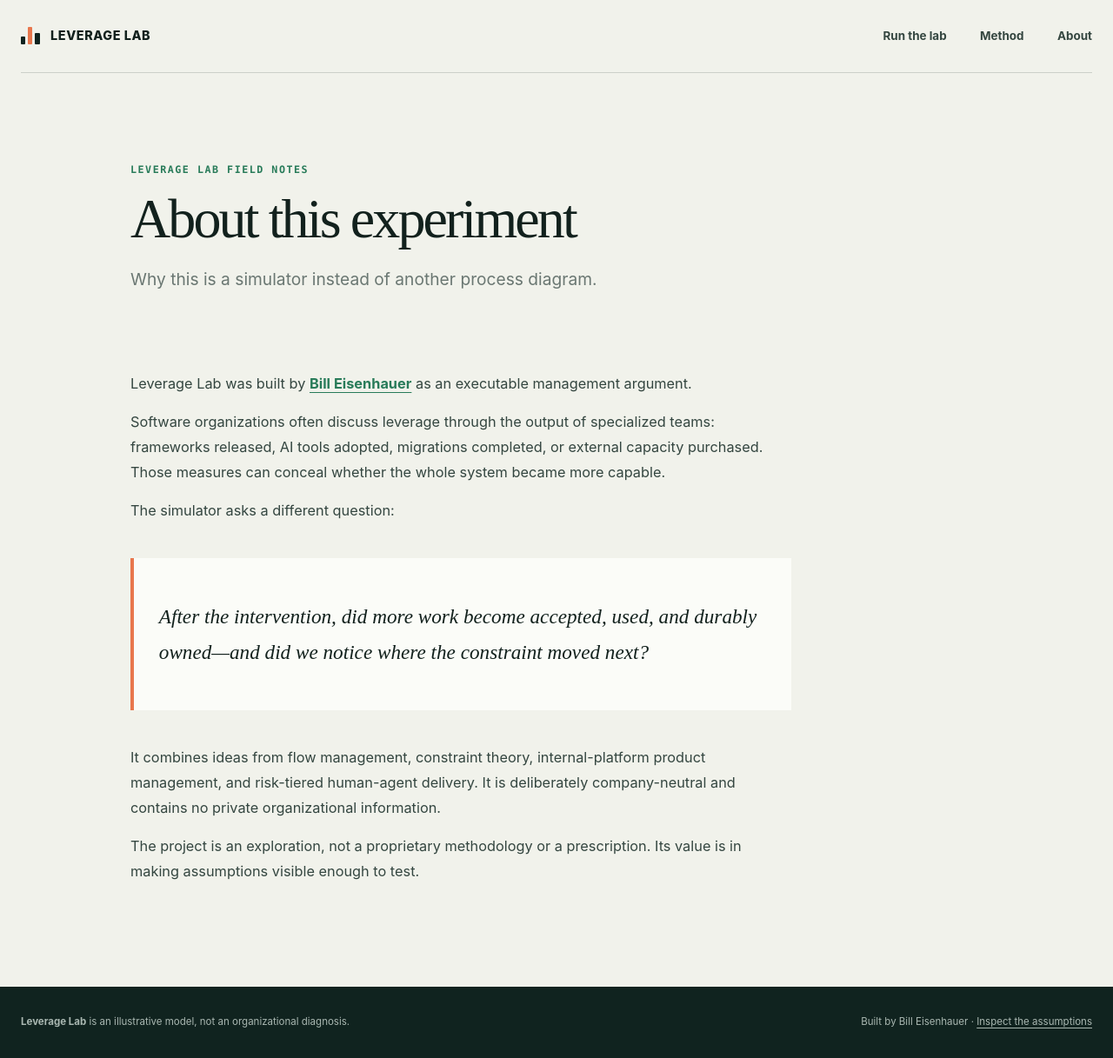
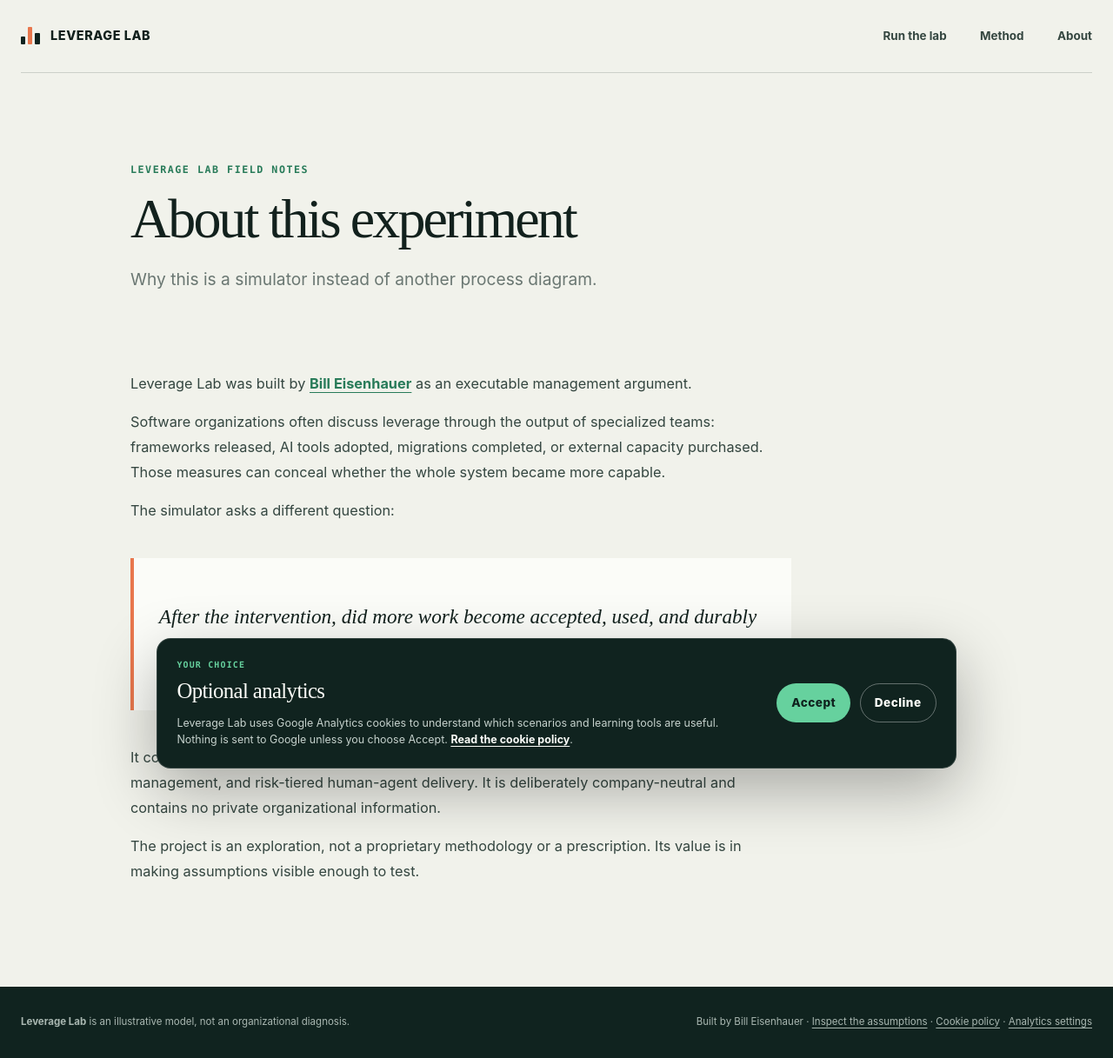
Before and after one commit to billeisenhauer/leverage-lab-web, a Jekyll site: the page built from about.md, in a window 1280 px wide. Shown: the whole page at 87% size. Built offline with Jekyll 4.4.1, drawn with Linux system fonts in a browser that asks for light colours.

Commit message:
Add consent-first GA4 analytics

```diff
--- a/_config.yml
+++ b/_config.yml
@@ -7,6 +7,10 @@ author:
   name: "Bill Eisenhauer"
 url: "https://billeisenhauer.github.io"
 baseurl: "/leverage-lab-web"
+
+# Create a dedicated GA4 web data stream for Leverage Lab, then paste its
+# Measurement ID here. Analytics is only loaded in production after consent.
+google_analytics: ""
 
 markdown: kramdown
 permalink: pretty
--- /dev/null
+++ b/_includes/cookie-consent.html
@@ -0,0 +1,28 @@
+<aside
+  class="cookie-consent"
+  data-cookie-consent
+  role="region"
+  aria-labelledby="cookie-consent-title"
+  hidden
+>
+  <div class="cookie-consent__copy">
+    <p class="cookie-consent__eyebrow">Your choice</p>
+    <h2 id="cookie-consent-title" tabindex="-1">Optional analytics</h2>
+    <p>
+      Leverage Lab uses Google Analytics cookies to understand which scenarios and learning tools are useful.
+      Nothing is sent to Google unless you choose Accept.
+      <a href="{{ '/cookies/' | relative_url }}">Read the cookie policy</a>.
+    </p>
+  </div>
+  <div class="cookie-consent__actions">
+    <button class="button cookie-consent__accept" type="button" data-cookie-accept>Accept</button>
+    <button class="button cookie-consent__decline" type="button" data-cookie-decline>Decline</button>
+  </div>
+</aside>
+
+<script>
+  window.leverageAnalyticsConfig = {
+    measurementId: {% if jekyll.environment == "production" %}{{ site.google_analytics | default: "" | jsonify }}{% else %}""{% endif %}
+  };
+</script>
+<script type="module" src="{{ '/assets/js/analytics.mjs' | relative_url }}"></script>
--- a/_includes/footer.html
+++ b/_includes/footer.html
@@ -1,4 +1,9 @@
 <footer class="site-footer">
   <p><strong>Leverage Lab</strong> is an illustrative model, not an organizational diagnosis.</p>
-  <p>Built by Bill Eisenhauer · <a href="{{ '/methodology/' | relative_url }}">Inspect the assumptions</a></p>
+  <p>
+    Built by Bill Eisenhauer ·
+    <a href="{{ '/methodology/' | relative_url }}">Inspect the assumptions</a> ·
+    <a href="{{ '/cookies/' | relative_url }}">Cookie policy</a> ·
+    <button class="footer-settings" type="button" data-cookie-settings>Analytics settings</button>
+  </p>
 </footer>
--- a/_layouts/default.html
+++ b/_layouts/default.html
@@ -12,5 +12,6 @@
     {% include header.html %}
     <main id="main-content">{{ content }}</main>
     {% include footer.html %}
+    {% include cookie-consent.html %}
   </body>
 </html>
--- a/assets/css/main.css
+++ b/assets/css/main.css
@@ -1515,6 +1515,89 @@ body.drawer-open {
   text-underline-offset: 0.2rem;
 }
 
+.footer-settings {
+  padding: 0;
+  color: inherit;
+  background: transparent;
+  border: 0;
+  cursor: pointer;
+  font: inherit;
+  text-decoration: underline;
+  text-underline-offset: 0.2rem;
+}
+
+.cookie-consent {
+  position: fixed;
+  z-index: 800;
+  right: 1rem;
+  bottom: 1rem;
+  left: 1rem;
+  display: grid;
+  grid-template-columns: minmax(0, 1fr) auto;
+  gap: 2rem;
+  align-items: center;
+  width: min(calc(100% - 2rem), 920px);
+  margin: 0 auto;
+  padding: 1.4rem;
+  color: var(--white);
+  background: var(--forest);
+  border: 1px solid var(--line-dark);
+  border-radius: var(--radius);
+  box-shadow: 0 24px 70px rgba(0, 0, 0, 0.3);
+}
+
+.cookie-consent__eyebrow {
+  margin: 0 0 0.25rem;
+  color: var(--green);
+  font-family: var(--mono);
+  font-size: 0.62rem;
+  font-weight: 800;
+  letter-spacing: 0.12em;
+  text-transform: uppercase;
+}
+
+.cookie-consent h2 {
+  margin: 0;
+  font-family: var(--serif);
+  font-size: 1.55rem;
+  font-weight: 500;
+  letter-spacing: -0.025em;
+}
+
+.cookie-consent__copy > p:last-child {
+  max-width: 650px;
+  margin: 0.45rem 0 0;
+  color: #c6d2cd;
+  font-size: 0.78rem;
+}
+
+.cookie-consent a {
+  color: var(--white);
+  font-weight: 700;
+  text-underline-offset: 0.2rem;
+}
+
+.cookie-consent__actions {
+  display: flex;
+  gap: 0.65rem;
+}
+
+.cookie-consent__actions .button {
+  min-height: 2.8rem;
+  padding: 0.65rem 1rem;
+}
+
+.cookie-consent__accept {
+  color: var(--forest);
+  background: var(--green);
+}
+
+.cookie-consent__decline {
+  color: var(--white);
+  background: transparent;
+  border-color: rgba(255, 255, 255, 0.35);
+}
+
 .prose-shell {
   width: min(calc(100% - 3rem), 980px);
   margin: 0 auto;
@@ -1577,6 +1660,7 @@ body.drawer-open {
   border-radius: 0.2rem;
   font-family: var(--mono);
   font-size: 0.85em;
+  overflow-wrap: anywhere;
 }
 
 .prose pre {
@@ -1832,6 +1916,15 @@ body.drawer-open {
     gap: 0.7rem;
   }
 
+  .cookie-consent {
+    grid-template-columns: 1fr;
+    gap: 1rem;
+  }
+
+  .cookie-consent__actions .button {
+    flex: 1;
+  }
+
   .drawer-layer {
     grid-template-columns: 1fr;
   }
--- /dev/null
+++ b/assets/js/analytics.mjs
@@ -0,0 +1,99 @@
+const CONSENT_KEY = "leverage_lab_analytics_consent_v1";
+const ACCEPTED = "accepted";
+const DECLINED = "declined";
+const banner = document.querySelector("[data-cookie-consent]");
+const measurementId = String(window.leverageAnalyticsConfig?.measurementId || "").trim();
+let volatileConsent = null;
+let analyticsLoaded = false;
+
+function readConsent() {
+  try {
+    return window.localStorage.getItem(CONSENT_KEY) || volatileConsent;
+  } catch (_error) {
+    return volatileConsent;
+  }
+}
+
+function writeConsent(value) {
+  volatileConsent = value;
+  try {
+    window.localStorage.setItem(CONSENT_KEY, value);
+  } catch (_error) {
+    // The choice still applies for this page when storage is unavailable.
+  }
+}
+
+function loadAnalytics() {
+  if (!measurementId || analyticsLoaded || readConsent() !== ACCEPTED) return;
+
+  window[`ga-disable-${measurementId}`] = false;
+  window.dataLayer = window.dataLayer || [];
+  window.gtag = window.gtag || function gtag() {
+    window.dataLayer.push(arguments);
+  };
+  window.gtag("js", new Date());
+  window.gtag("config", measurementId);
+
+  const script = document.createElement("script");
+  script.async = true;
+  script.src = `https://www.googletagmanager.com/gtag/js?id=${encodeURIComponent(measurementId)}`;
+  document.head.appendChild(script);
+  analyticsLoaded = true;
+}
+
+function removeAnalyticsCookies() {
+  const names = document.cookie
+    .split(";")
+    .map((cookie) => cookie.split("=")[0].trim())
+    .filter((name) => name.startsWith("_ga"));
+  const domains = [window.location.hostname, `.${window.location.hostname}`];
+
+  names.forEach((name) => {
+    document.cookie = `${name}=; Max-Age=0; path=/; SameSite=Lax`;
+    domains.forEach((domain) => {
+      document.cookie = `${name}=; Max-Age=0; path=/; domain=${domain}; SameSite=Lax`;
+    });
+  });
+}
+
+function showBanner({ moveFocus = false } = {}) {
+  if (!banner) return;
+  banner.hidden = false;
+  if (moveFocus) banner.querySelector("#cookie-consent-title")?.focus();
+}
+
+function hideBanner() {
+  if (banner) banner.hidden = true;
+}
+
+function acceptAnalytics() {
+  writeConsent(ACCEPTED);
+  hideBanner();
+  loadAnalytics();
+}
+
+function declineAnalytics() {
+  writeConsent(DECLINED);
+  if (measurementId) window[`ga-disable-${measurementId}`] = true;
+  removeAnalyticsCookies();
+  hideBanner();
+}
+
+function track(name, parameters = {}) {
+  if (readConsent() !== ACCEPTED || typeof window.gtag !== "function") return;
+  window.gtag("event", name, parameters);
+}
+
+window.leverageAnalytics = Object.freeze({ track });
+
+banner?.querySelector("[data-cookie-accept]")?.addEventListener("click", acceptAnalytics);
+banner?.querySelector("[data-cookie-decline]")?.addEventListener("click", declineAnalytics);
+document.querySelectorAll("[data-cookie-settings]").forEach((button) => {
+  button.addEventListener("click", () => showBanner({ moveFocus: true }));
+});
+
+if (readConsent() === ACCEPTED) {
+  loadAnalytics();
+} else if (readConsent() !== DECLINED) {
+  showBanner();
+}
```
Also changed, not shown: assets/js/app.mjs (+30 -1 lines), cookies.md (added, +38 -0 lines), 1 other file.
